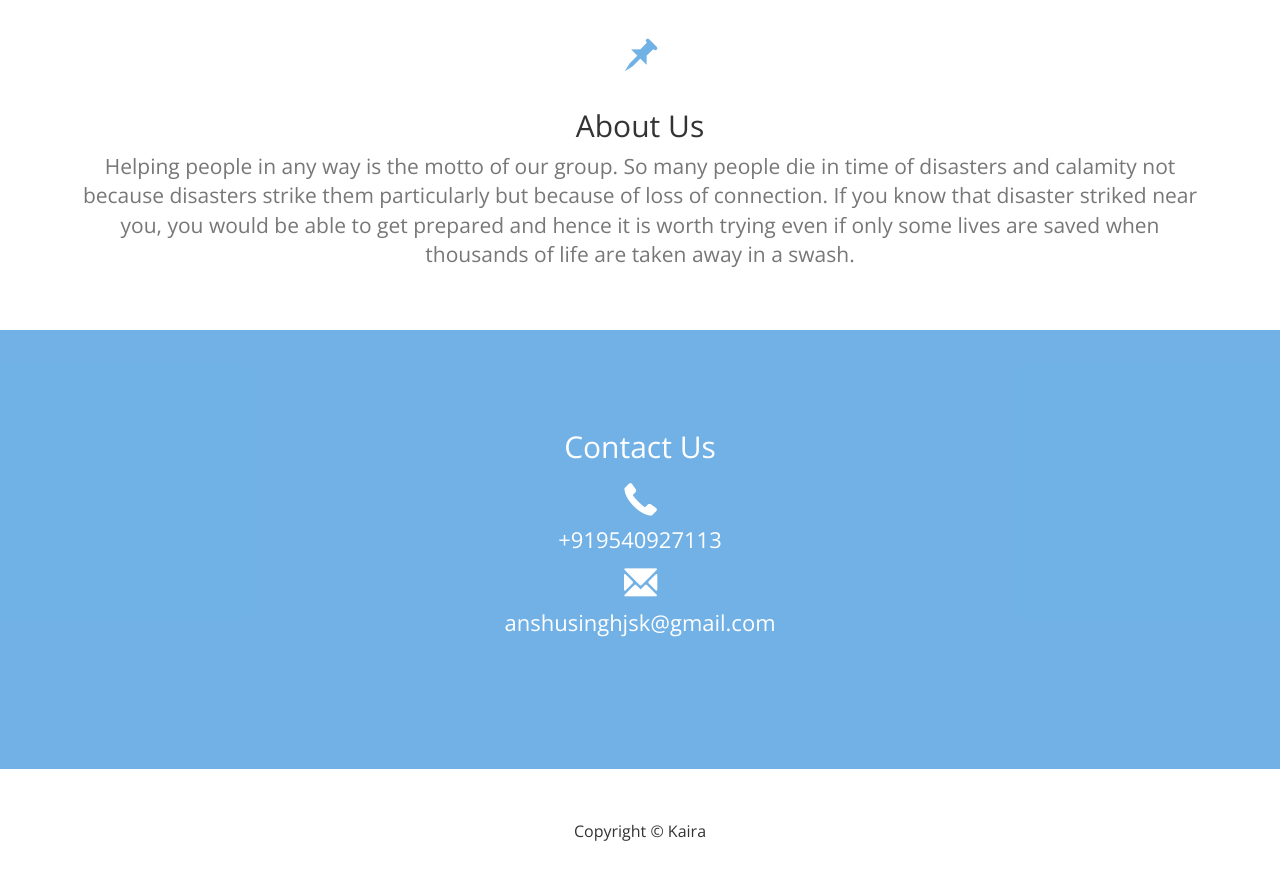
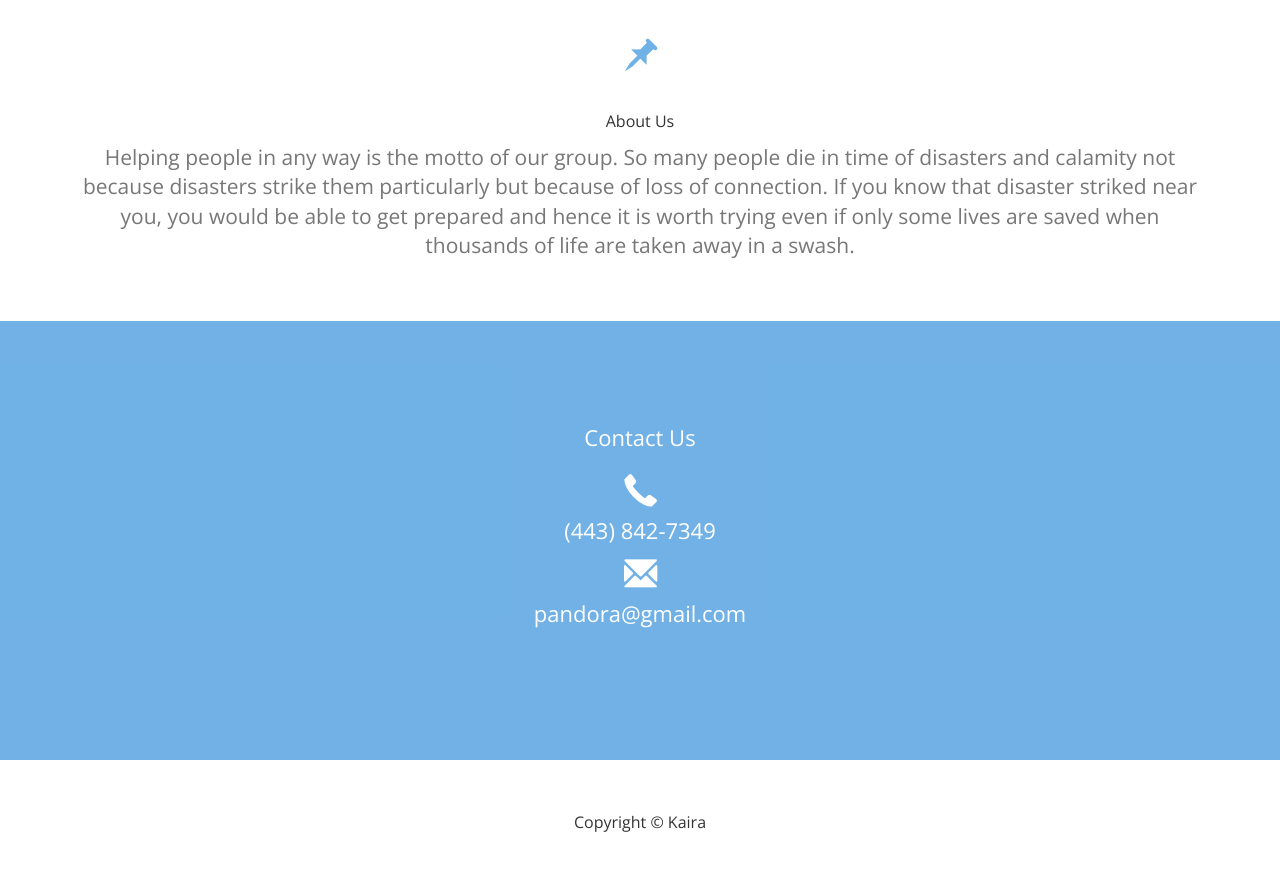
Before and after one commit to shag527/Disaster-management-website, a Django app: page /home/ in a window 1280 px wide. Shown: the part 1922-2801 px from the top of the page. After the commit the page ends 2754 px from the top, so only its background shows below. Run offline with Django 3.2, Linux system fonts and the light colour scheme; some libraries are stand-ins or nearby versions.

Commit message:
Initialized Repository

```diff
--- a/Disaster/settings.py
+++ b/Disaster/settings.py
@@ -80,8 +80,8 @@ DATABASES = {
         'NAME': 'disaster_notification',
         'USER':'root',
         'PASSWORD':'',
-        'HOST':'localhost',
-        'PORT':'3307',
+        'HOST':'127.0.0.1',
+        'PORT':'3306',
     }
 }
 
--- a/website/templates/home.html
+++ b/website/templates/home.html
@@ -34,7 +34,7 @@
                 </button>
                 <a class="navbar-brand" href="#">
                 	<span class="glyphicon glyphicon-fire"></span>
-                	HACK4.0
+
                 </a>
             </div>
             <!-- Navbar links -->
@@ -64,10 +64,10 @@
 						</ul>
                     </li>
                     <li>
-                        <a href="#">About Us</a>
+                        <a href="#a_u">About Us</a>
                     </li>
                     <li>
-                        <a href="#">Contact</a>
+                        <a href="#c_u">Contact</a>
                     </li>
                 </ul>
 
@@ -108,7 +108,7 @@
         <div class="container">
             <div class="row">
                 <div class="col-sm-6">
-                    <img class="img-responsive img-circle center-block" src="images/microphone.jpg" alt="nothing">
+                    <img class="img-responsive img-circle center-block" src="{% static 'images/microphone.jpg' %}" alt="nothing">
                 </div>
                 <div class="col-sm-6">
                 	<h2 class="section-header">Help Someone in time of calamity!!</h2>
@@ -155,7 +155,7 @@
     <section class="content content-3">
         <div class="container">
             <h2 class="section-header"><span class="glyphicon glyphicon-pushpin text-primary"></span><br><br>
-            About Us </h2>
+            <p id="a_u">About Us</p> </h2>
 
 			<p class="lead text-muted"> Helping people in any way is the motto of our group. So many people die in time of disasters and calamity not because disasters strike them particularly but because of loss of connection. If you know that disaster striked near you, you would be able to get prepared and hence it is worth trying even if only some lives are saved when thousands of life are taken away in a swash.</p>
             </div>
@@ -168,9 +168,9 @@
     	<!-- Contact Us -->
         <div class="contact">
         	<div class="container">
-				<h2 class="section-heading">Contact Us</h2>
-				<p><span class="glyphicon glyphicon-earphone"></span><br> +919540927113</p>
-                <p><span class="glyphicon glyphicon-envelope"></span><br> anshusinghjsk@gmail.com</p>
+				<h2 class="section-heading"><p id="c_u">Contact Us</p></h2>
+				<p><span class="glyphicon glyphicon-earphone"></span><br>(443) 842-7349 </p>
+                <p><span class="glyphicon glyphicon-envelope"></span><br> pandora@gmail.com</p>
 
                 <br>
 
```
Also changed, not shown: requirements.txt.txt (added, +17 -0 lines), 2 other files.
